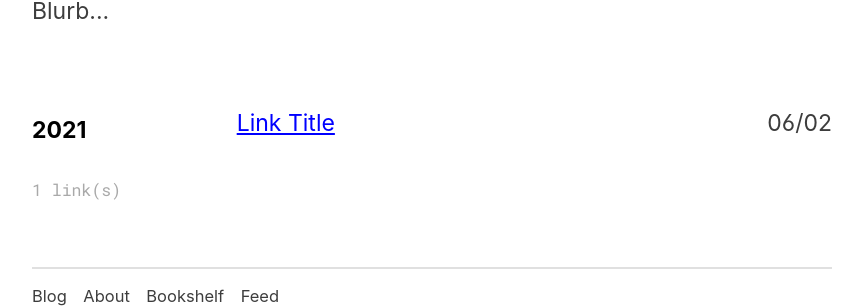
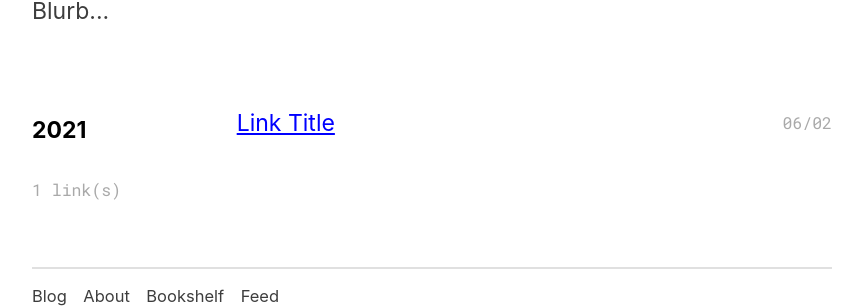
Before and after one commit to ajpwalser/ajpwalser.github.io, a Jekyll site: the page built from links.html, in a window 1280 px wide. Shown: the part 251-559 px from the top of the page, without its empty margins (208-1071 px from the left). Built offline with Jekyll 4.4.1, drawn with Linux system fonts in a browser that asks for light colours; some web fonts are replaced.

Commit message:
Update links.html

```diff
--- a/links.html
+++ b/links.html
@@ -18,7 +18,7 @@ description: Booksmarks
         {% for link in entry.links %}
         <li style="align-items:center;display:flex;flex-wrap:wrap;justify-content:space-between;margin-bottom:10px;font-family: 'Inter', sans-serif;">
         <a href="{{ link.link }}" alt="_blank" rel="nofollow noopener">{{ link.title }}</a>
-        <span>{{ link.added }}</span>
+        <span class="meta">{{ link.added }}</span>
         </li>
         {% endfor %}
         </ul>
```
